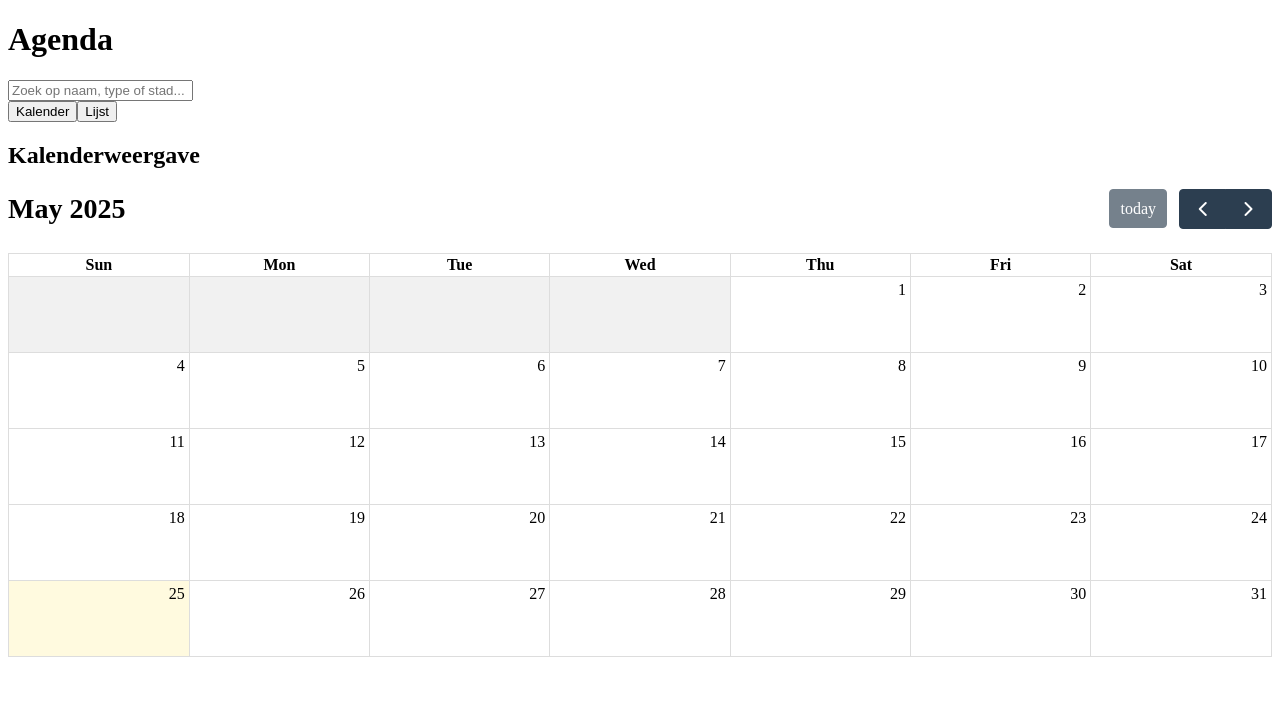
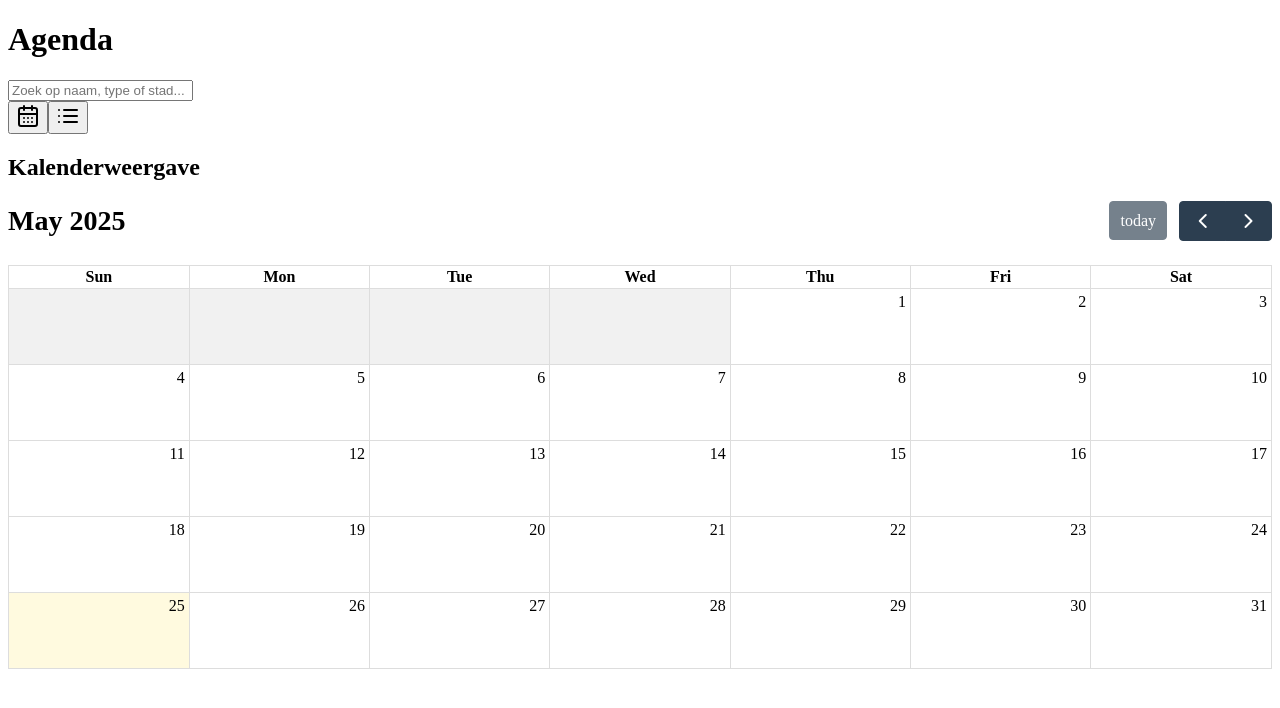
Before and after one commit to IvanaSaraber/MuslimCalender, a Next.js app: page /agenda in a window 1280 px wide. Shown: the top 708 px of the page. Built offline with nearby package versions, Linux system fonts and the light colour scheme.

Commit message:
Update page.tsx

```diff
--- a/app/agenda/page.tsx
+++ b/app/agenda/page.tsx
@@ -1,9 +1,11 @@
+// app/agenda/page.tsx — met icon toggle, zoekfunctie en dynamische weergave
 "use client";
 
 import { useState } from "react";
 import { CalendarView } from "../../components/CalendarView";
 import { ListView } from "../../components/ListView";
 import allEvents from "../../data/events.json";
+import { CalendarDays, List as ListIcon } from "lucide-react";
 
 export default function AgendaPage() {
   const [query, setQuery] = useState("");
@@ -31,36 +33,29 @@ export default function AgendaPage() {
         className="w-full mb-6 p-3 border rounded shadow-sm"
       />
 
-      {/* Toggle-knoppen */}
-      <div className="flex gap-4 mb-6">
+      {/* Icon toggle */}
+      <div className="flex justify-center gap-4 mb-6">
         <button
           onClick={() => setView("calendar")}
-          className={`px-4 py-2 rounded ${
-            view === "calendar"
-              ? "bg-green-600 text-white"
-              : "bg-white border text-gray-700"
+          className={`p-2 rounded-full border transition ${
+            view === "calendar" ? "bg-primary text-white" : "text-gray-600"
           }`}
         >
-          Kalender
+          <CalendarDays size={24} />
         </button>
         <button
           onClick={() => setView("list")}
-          className={`px-4 py-2 rounded ${
-            view === "list"
-              ? "bg-green-600 text-white"
-              : "bg-white border text-gray-700"
+          className={`p-2 rounded-full border transition ${
+            view === "list" ? "bg-primary text-white" : "text-gray-600"
           }`}
         >
-          Lijst
+          <ListIcon size={24} />
         </button>
       </div>
 
       {/* Dynamische weergave */}
-      {view === "calendar" ? (
-        <CalendarView events={filteredEvents} />
-      ) : (
-        <ListView events={filteredEvents} />
-      )}
+      {view === "calendar" && <CalendarView events={filteredEvents} />}
+      {view === "list" && <ListView events={filteredEvents} />}
     </main>
   );
 }
```
